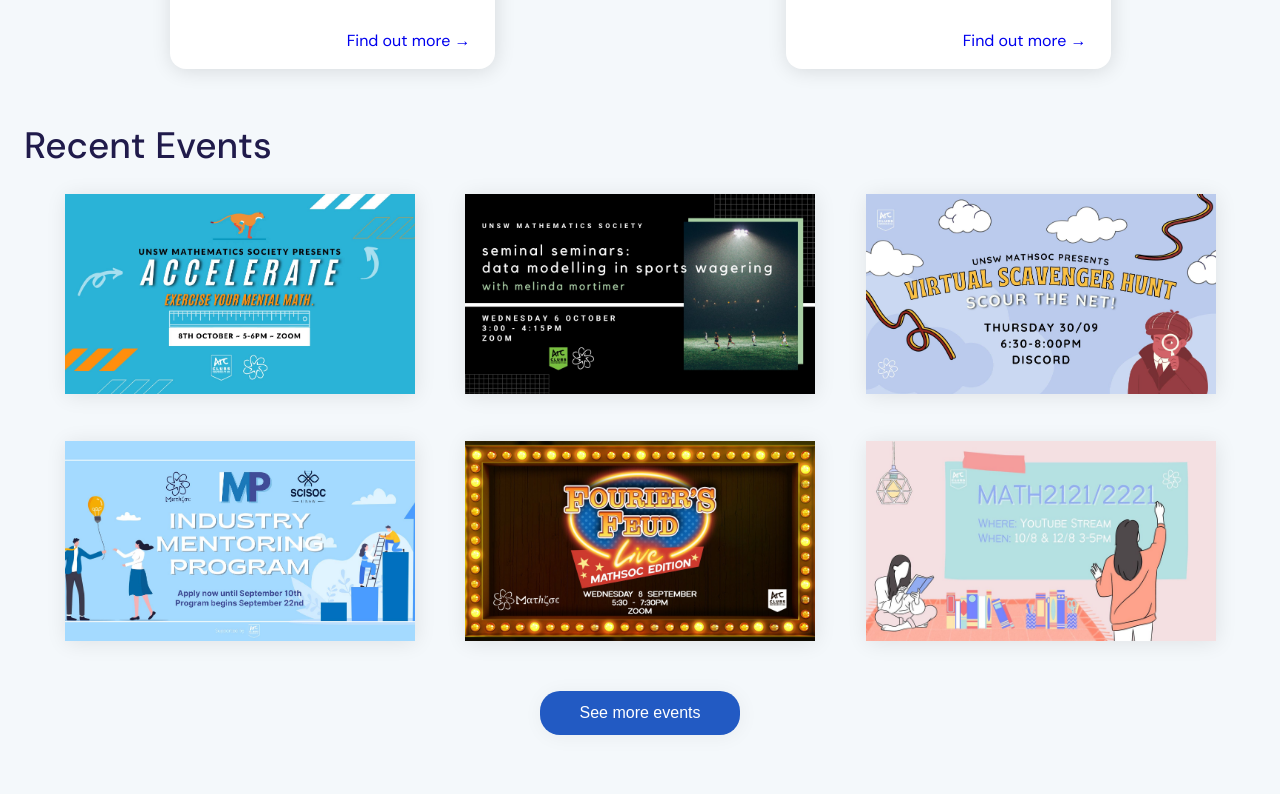
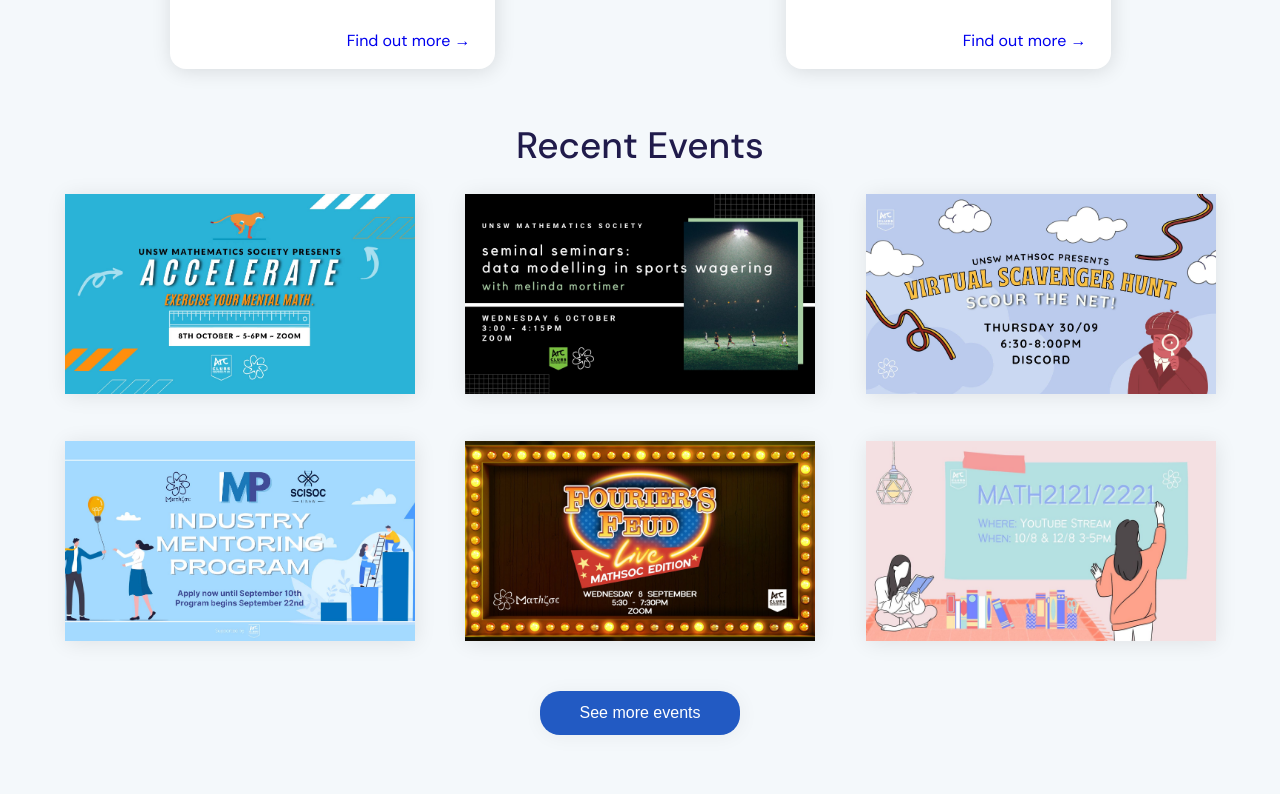
Before and after one commit to MathSocUNSW/mathsoc-website, a Next.js app in the folder frontend/: page / in a window 1280 px wide. Shown: the part 900-1694 px from the top of the page. Built offline with nearby package versions, Linux system fonts and the light colour scheme.

Commit message:
minor updates (recent events title align, social icons order

```diff
--- a/frontend/src/components/RecentEvents.tsx
+++ b/frontend/src/components/RecentEvents.tsx
@@ -31,7 +31,9 @@ const RecentEvents: React.FC = () => {
   return (
     <div>
       <div className={styles.title}>
-        <Typography variant="h2">Recent Events</Typography>
+        <Typography variant="h2" align="center">
+          Recent Events
+        </Typography>
       </div>
       <div className={styles.container}>
         {slicedEventData.map((event, index) => (
--- a/frontend/src/data/socialData.ts
+++ b/frontend/src/data/socialData.ts
@@ -62,9 +62,9 @@ export const storeData: socialData = {
 };
 
 export const socials: socialData[] = [
-  emailData,
   facebookData,
   linkedInData,
+  emailData,
   instagramData,
   youtubeData,
   discordData
--- a/frontend/src/styles/Footer.module.scss
+++ b/frontend/src/styles/Footer.module.scss
@@ -25,7 +25,7 @@
   font-weight: 600;
   text-align: left;
   @media screen and (max-width: $mobile) {
-    margin-bottom: 15px;
+    margin-bottom: 1rem;
     text-align: center;
   }
 }
```
